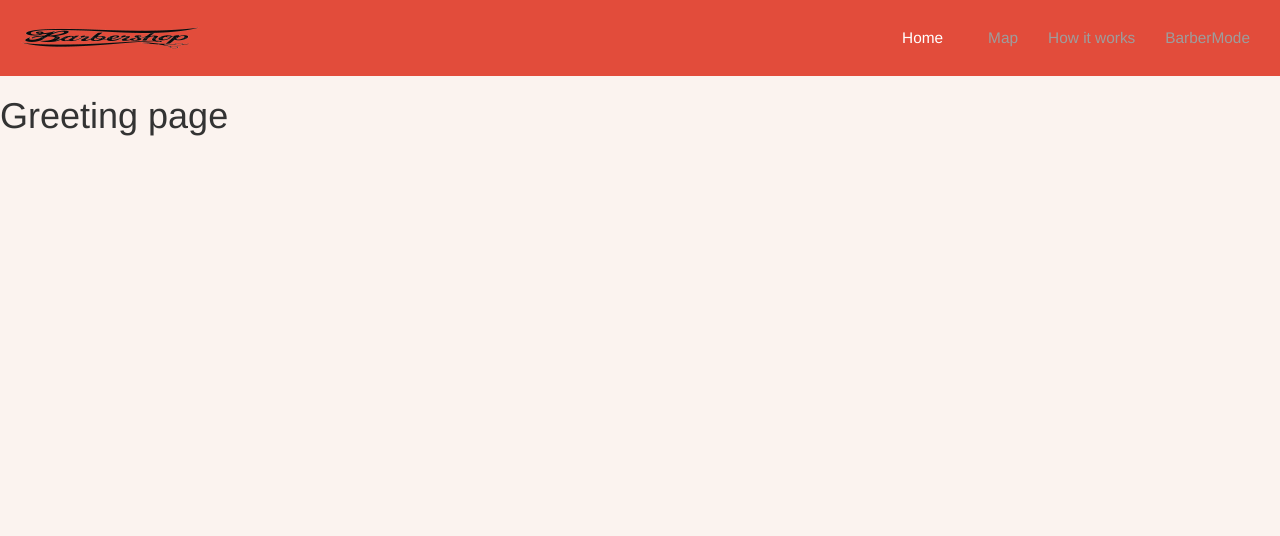
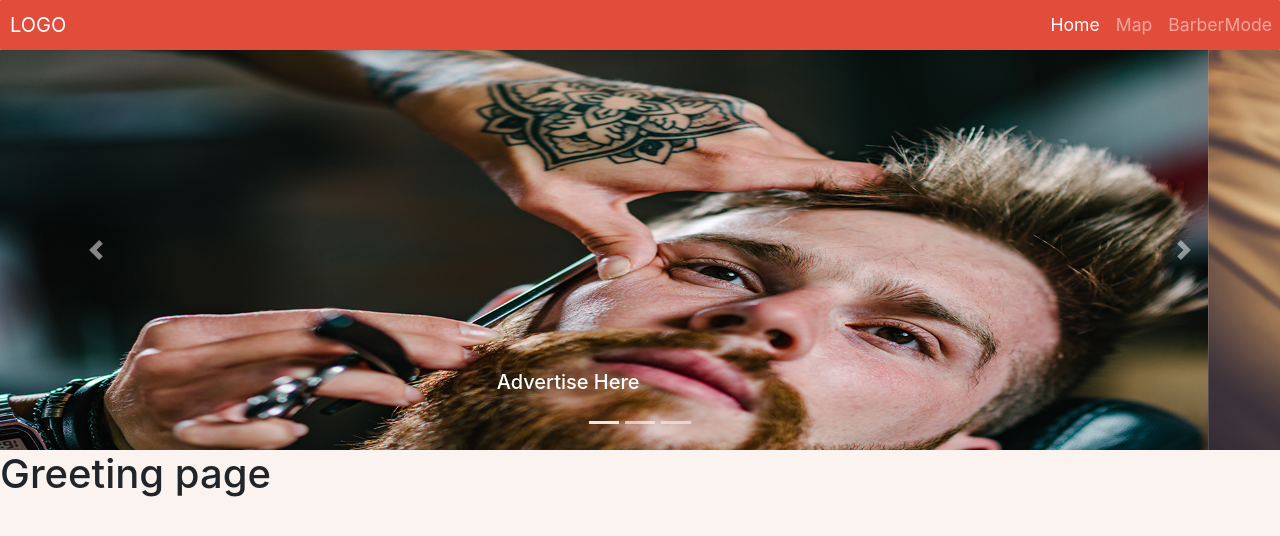
Before and after one commit to JoshDaviess/INSE7B-Code, a website: page webpages/index.html in a window 1280 px wide. Drawn offline with nearby package versions, Linux system fonts and the light colour scheme.

Commit message:
added carousel - style changes

```diff
--- a/webpages/css/custom.css
+++ b/webpages/css/custom.css
@@ -1,33 +1,39 @@
-	.navbar{
+.navbar-expand-md{
 		margin-bottom: 0;
-		border-radius: 0;
-		background-color: #E24C3B;
-		padding: 1% 0;
+		border-radius: 1px;
+		padding: 0% 0;
 		font-size:1.1em;
 		border: 0;
+        background-color: #E24C3B;
 
 	}
-	.navbar-brand{
+.navbar-brand{
 		position: relative;
-		float: left;
+		flex: initial;
 		min-height: 50px;
-		padding: 0 15px 5px;
+		padding-top: 10px;
+        padding-left: 10px;
+	}
+
+.navbar .navbar-nav li a
+    {
 
 	}
 
-	.navbar-inverse .navbar-nav .active a, .navbar-inverse .navbar-nav .active a:focus, .navbar-inverse .navbar-nav .active a:hover{
-		background: #E24C3B;
+html body
+    {
+        background-color:  #FBF3EF;
+    }
 
+nav li a:hover
+    {
+		color: #E24C3B !important;
+        background-color: #FBF3EF;
+        border-radius: 5px;
 
 	}
-	.navbar .navbar-nav li a
-	{
-		float: right;
-		background: #E24C3B;
-
-
-	}
-	html body {
-    background-color:  #FBF3EF;
+.flex-container {
+  display: flex;
+  justify-content: flex-end;
 
 }
--- a/webpages/index.html
+++ b/webpages/index.html
@@ -5,39 +5,82 @@
   <meta charset="utf-8">
   <!--- Bootstrap-->
   <meta name="viewport" content="width=device-width, initial-scale=1">
-  <link rel="stylesheet" href="https://maxcdn.bootstrapcdn.com/bootstrap/3.3.7/css/bootstrap.min.css">
-  <link rel="stylesheet" href="https://cdnjs.cloudflare.com/ajax/libs/font-awesome/4.7.0/css/font-awesome.min.css">
-  <script src="https://ajax.googleapis.com/ajax/libs/jquery/3.2.1/jquery.min.js"></script>
-  <script src="https://maxcdn.bootstrapcdn.com/bootstrap/3.3.7/js/bootstrap.min.js"></script>
+  <link rel="stylesheet" href="https://maxcdn.bootstrapcdn.com/bootstrap/4.3.1/css/bootstrap.min.css">
+  <script src="https://ajax.googleapis.com/ajax/libs/jquery/3.3.1/jquery.min.js"></script>
+  <script src="https://cdnjs.cloudflare.com/ajax/libs/popper.js/1.14.7/umd/popper.min.js"></script>
+  <script src="https://maxcdn.bootstrapcdn.com/bootstrap/4.3.1/js/bootstrap.min.js"></script>
   <!-- Custom styles --->
 	<link href="css/custom.css" rel="stylesheet">
 
 </head>
 <body>
-	<nav class="navbar navbar-inverse sticky-top"> <!--- NavBar -->
-		<div class="container-fluid">
-			<div class="navbar-header">
-				<button type="button" class="navbar-toggle" data-toggle="collapse" data-target="#myNavbar">
-					<span class="icon-bar"></span>
-					<span class="icon-bar"></span>
-					<span class="icon-bar"></span>
-				</button>
-				<a class="navbar-brand" href="#"><img src="img/Logo1.png">
+    <!--- NavBar -->
+    <nav class="navbar navbar-expand-md navbar-dark">
+        <!-- Brand -->
+        <a class="navbar-brand" href="#">LOGO</a>
 
+        <!-- Toggler/collapsibe Button -->
+        <button class="navbar-toggler" type="button" data-toggle="collapse" data-target="#collapsibleNavbar">
+            <span class="navbar-toggler-icon"></span>
+        </button>
+    <div class="collapse navbar-collapse flex-container" id="collapsibleNavbar">
+       <ul class="navbar-nav text-right">
+            <li class="nav-item">
+                <a class="nav-link active" href="index.html">Home</a>
+            </li>
+            <li class="nav-item">
+                <a class="nav-link" href="map.html">Map</a>
+            </li>
+            <li class="nav-item">
+                <a class="nav-link" href="barbpage.html">BarberMode</a>
+            </li>
+        </ul>
+    </div>
+    </nav>
+    <!--- End of NavBar -->
+
+    <!--- Carousel --->
+   <div id="carousel" class="carousel slide" data-ride="carousel">
+		<ol class="carousel-indicators">
+			<li data-target="#carousel" data-slide-to="0" class="active"></li>
+			<li data-target="#carousel" data-slide-to="1"></li>
+			<li data-target="#carousel" data-slide-to="2"></li>
+		</ol>
+		<div class="carousel-inner">
+			<div class="carousel-item active">
+				<img class="d-block w-100" src="img/S1.jpg" alt="First slide">
+				<div class="carousel-caption d-none d-md-block">
+					<h5>Advertise Here</h5>
+					<p></p>
+				</div>
 			</div>
-			<div class="collapse navbar-collapse" id="myNavbar">
-				<ul class="nav navbar-nav navbar-right">
-					<li class="active"><a href= "index.html">Home</a></li>
-					<li><a href="Map.html">Map</a></li>
-					<li><a href="#">How it works</a></li>
-					<li><a href="barbpage.html">BarberMode</a></li>
-
-				</ul>
+			<div class="carousel-item">
+				<img class="d-block w-100" src="img/S2.jpg" alt="Second slide">
+				<div class="carousel-caption d-none d-md-block">
+					<h5>Advertise Here</h5>
+					<p></p>
+				</div>
+			</div>
+			<div class="carousel-item">
+				<img class="d-block w-100" src="img/S3.jpg" alt="Third slide">
+				<div class="carousel-caption d-none d-md-block">
+					<h5>Advertise Here</h5>
+					<p></p>
+				</div>
 			</div>
 		</div>
+		<a class="carousel-control-prev" href="#carousel" role="button" data-slide="prev">
+			<span class="carousel-control-prev-icon" aria-hidden="true"></span>
+			<span class="sr-only">Previous</span>
+		</a>
+		<a class="carousel-control-next" href="#carousel" role="button" data-slide="next">
+			<span class="carousel-control-next-icon" aria-hidden="true"></span>
+			<span class="sr-only">Next</span>
+		</a>
+	</div>
+    <!--- End of Carousel --->
+	<h1>Greeting page</h1>
 
-	</nav>	<!--- End of NavBar -->
-	<h1>Greeting page</h1>
 
 
 </body>
```
Also changed, not shown: webpages/map.html (+30 -29 lines), webpages/img/S1.jpg (added), webpages/img/S2.jpg (added), webpages/img/S3.jpg (added), 3 other files.
